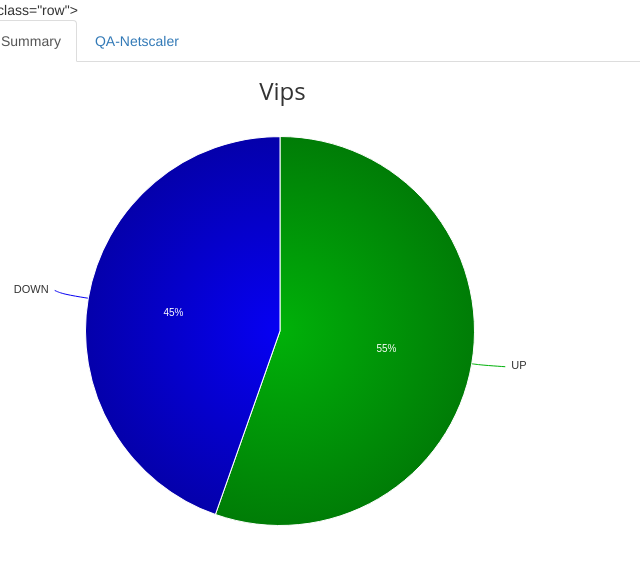
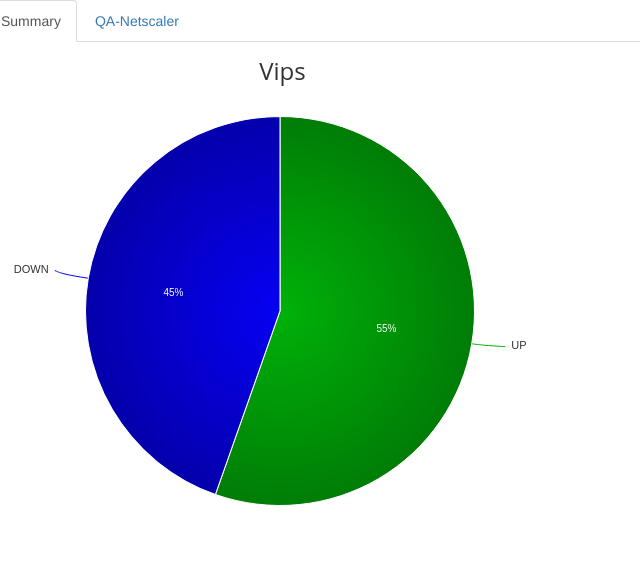
Before and after one commit to jessamynsmith/netscaler, a Django app: page / in a window 1280 px wide. Shown: the part 50-616 px from the top of the page, without its empty margins (0-640 px from the left). Run offline with Django 3.2, Linux system fonts and the light colour scheme; data comes from the database, SQL or seed files in the repository; some libraries are stand-ins or nearby versions.

Commit message:
fixed a div tag

```diff
--- a/vips/templates/vips/index.html
+++ b/vips/templates/vips/index.html
@@ -6,7 +6,6 @@
 <script src="{% static 'js/d3pie.min.js' %}"></script>
 
 {% if devices %}
-< class="row">
 <div class="tabbable"> <!-- Only required for left/right tabs -->
     <ul class="nav nav-tabs">
         <li class="active"><a href="#tab1" data-toggle="tab">Summary</a></li>
```
